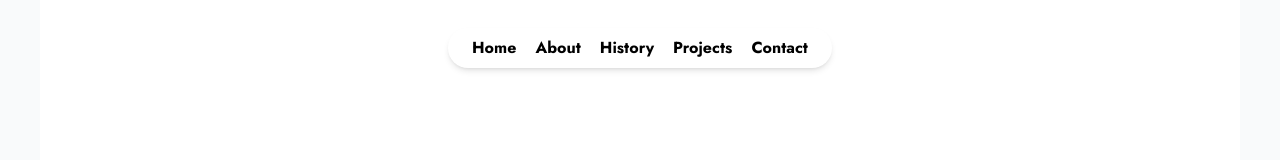
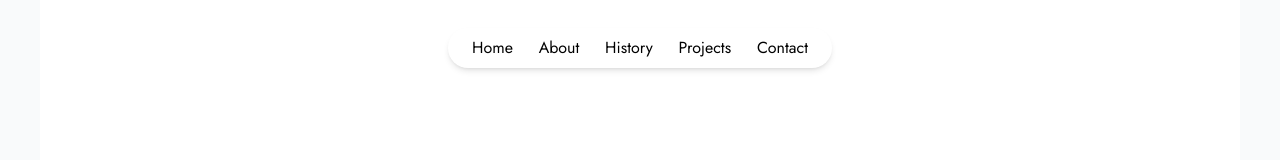
Before and after one commit to MaxKevin225/team, a Next.js app: page /kevin/about in a window 1280 px wide. Shown: the top 160 px of the page. Built offline with nearby package versions, Linux system fonts and the light colour scheme.

Commit message:
issue was fixed.

```diff
--- a/components/kevin/common/navBar.tsx
+++ b/components/kevin/common/navBar.tsx
@@ -11,13 +11,7 @@ const NavBar: React.FC<NavBarProps> = ({ active }) => {
       <nav className="fixed top-7 z-50">
         <div className="w-96 h-10 bg-white shadow-md rounded-full dark:bg-carddark">
           <ul className="flex justify-between items-center px-6 py-2">
-            <li
-              className={
-                active === "home"
-                  ? "font-bold text-primary"
-                  : "font-bold text-secondary"
-              }
-            >
+            <li>
               <Link
                 href="/kevin"
                 className="hover:text-link transition-colors duration-300"
@@ -25,13 +19,7 @@ const NavBar: React.FC<NavBarProps> = ({ active }) => {
                 Home
               </Link>
             </li>
-            <li
-              className={
-                active === "about"
-                  ? "font-bold text-primary"
-                  : "font-bold text-secondary"
-              }
-            >
+            <li>
               <Link
                 href="/kevin/about"
                 className="hover:text-link transition-colors duration-300"
@@ -39,13 +27,7 @@ const NavBar: React.FC<NavBarProps> = ({ active }) => {
                 About
               </Link>
             </li>
-            <li
-              className={
-                active === "history"
-                  ? "font-bold text-primary"
-                  : "font-bold text-secondary"
-              }
-            >
+            <li>
               <Link
                 href="/kevin/history"
                 className="hover:text-link transition-colors duration-300"
@@ -53,13 +35,7 @@ const NavBar: React.FC<NavBarProps> = ({ active }) => {
                 History
               </Link>
             </li>
-            <li
-              className={
-                active === "projects"
-                  ? "font-bold text-primary"
-                  : "font-bold text-secondary"
-              }
-            >
+            <li>
               <Link
                 href="/kevin/projects"
                 className="hover:text-link transition-colors duration-300"
@@ -67,13 +43,7 @@ const NavBar: React.FC<NavBarProps> = ({ active }) => {
                 Projects
               </Link>
             </li>
-            <li
-              className={
-                active === "contact"
-                  ? "font-bold text-primary"
-                  : "font-bold text-secondary"
-              }
-            >
+            <li>
               <Link
                 href="/kevin/contact"
                 className="hover:text-link transition-colors duration-300"
```
